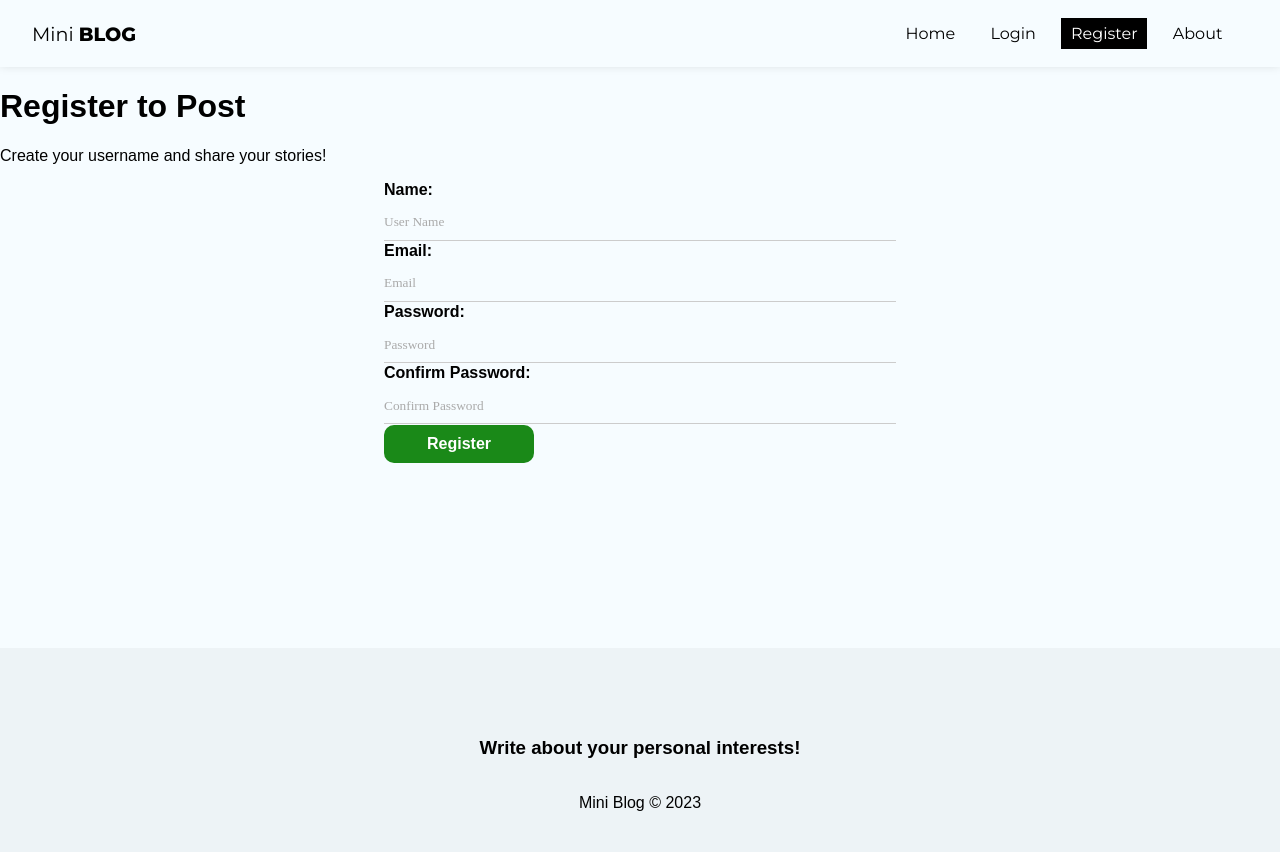
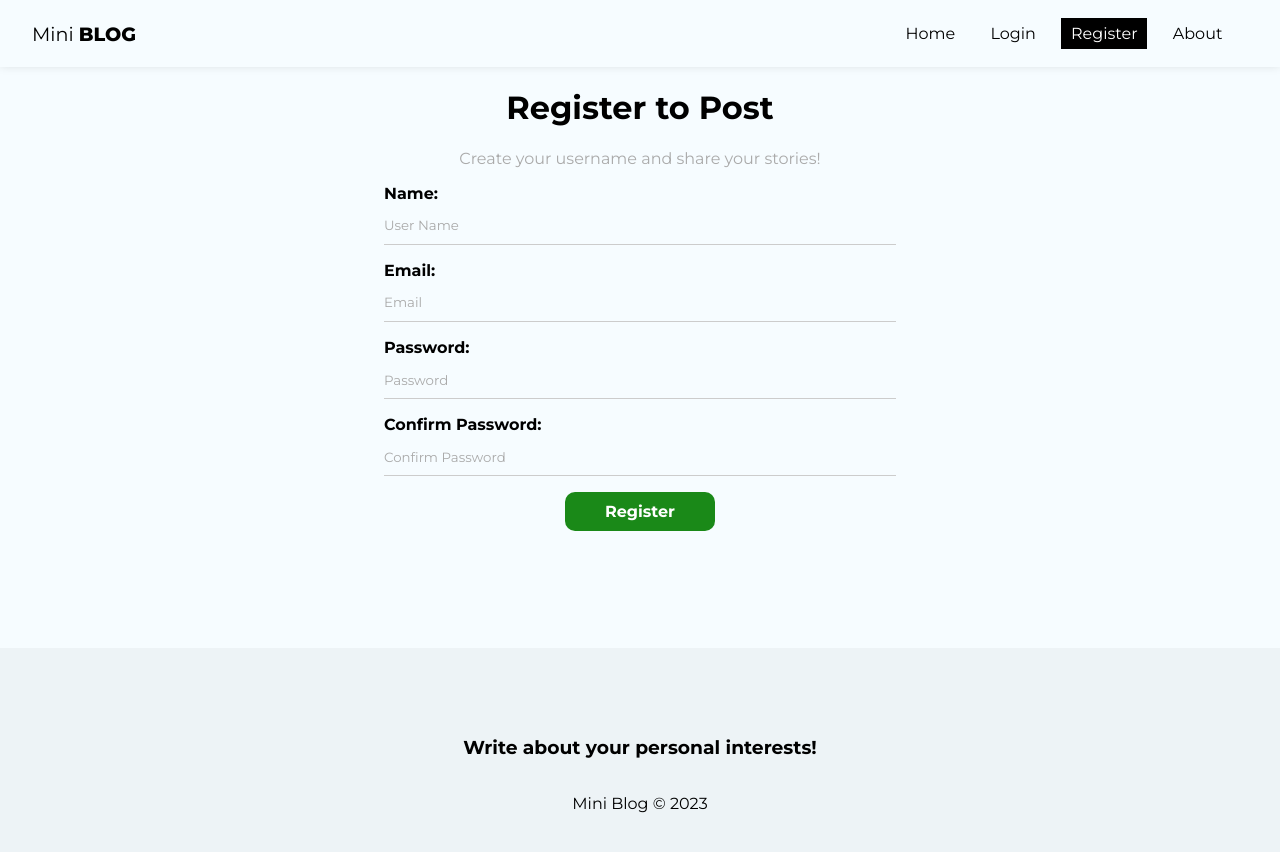
Before and after one commit to lsegouras/miniblog, a React (Create React App) app: page /register in a window 1280 px wide. Shown: the top 852 px of the page. Built offline with nearby package versions, Linux system fonts and the light colour scheme.

Commit message:
some general styles fixes, register styles and js

```diff
--- a/src/index.css
+++ b/src/index.css
@@ -1,62 +1,70 @@
-body{
+body {
   background-color: #f6fcff;
   padding: 0;
   margin: 0;
-  font-family: "Monteserrat", sans-serif;
+  font-family: "Montserrat", sans-serif;
 }
 
 input::placeholder,
-textarea::placeholder{
-  font-family: "Montserrat, sans-serif";
-  color: #aaa
+textarea::placeholder {
+  font-family: "Montserrat", sans-serif;
 }
 
 input:focus,
-textarea:focus{
-  outline:none
+textarea:focus {
+  outline: none;
 }
 
-a, nav button{
+a,
+nav button {
   text-decoration: none;
   background-color: transparent;
   border: none;
   color: #000;
-  transition: .4s;
+  transition: 0.4s;
   font-size: 1em;
   cursor: pointer;
-  font-family: "Montserrat", sans-serif;
+  font-family: "Montserrat", sans-seri;
 }
 
-a:hover, nav button:hover{
-  color: #bbb
+a:hover,
+nav button:hover {
+  color: #bbb;
 }
 
+/* form styles */
 form {
   max-width: 40%;
   margin: 0 auto;
 }
 
-label{
+label {
   display: flex;
   flex-direction: column;
-  margin-bottom: 1px;
+  margin-bottom: 1em;
 }
 
-label span{
-  margin-bottom: .3em;
+label span {
+  margin-bottom: 0.3em;
   font-weight: bold;
   text-align: left;
 }
 
-input, textarea{
+input,
+textarea {
   box-sizing: border-box;
   border: none;
   border-bottom: 1px solid #ccc;
-  padding: .8em 0;
+  padding: 0.8em 0em;
   background-color: transparent;
 }
 
-.btn{
+input::placeholder,
+textarea::placeholder {
+  color: #aaa;
+}
+
+.btn {
   background-color: #1a8918;
   color: #fff;
   text-align: center;
@@ -67,14 +75,16 @@
   border: none;
   padding: 10px 15px;
   font-size: 1em;
+  margin-top: 10px;
+  margin: auto;
 }
 
-.btn.btn-dark{
+.btn.btn-dark {
   background-color: #000;
   border-radius: 0;
 }
 
-.btn.btn-outline{
+.btn.btn-outline {
   background-color: transparent;
   border-radius: 0;
   color: #000;
@@ -82,24 +92,24 @@
   padding: 7px 30px;
 }
 
-.btn:hover{
+.btn:hover {
   background-color: #0f730c;
   color: #fff;
 }
 
-.btn.btn-outline:hover{
+.btn.btn-outline:hover {
   background-color: #000;
 }
 
-.btn.btn-danger:hover{
-  background-color: #DC3545;
+.btn.btn-danger:hover {
+  background-color: #dc3545;
 }
 
-button[disabled]{
+button[disabled] {
   background-color: #aaa;
 }
 
-.container .error{
+.container .error {
   color: #721c24;
   background-color: #f8d7da;
   border: 1px solid #f5c6cb;
--- a/src/pages/Register/Register.js
+++ b/src/pages/Register/Register.js
@@ -2,26 +2,51 @@
 import { useState, useEffect } from 'react'
 
 const Register = () => {
+  const [name, setName] = useState("")
+  const [email, setEmail] = useState("")
+  const [password, setPassword] = useState("")
+  const [confirmPassword, setConfirmPassword] = useState("")
+  const [error, setError] = useState("")
+
+  const handleSubmit = (e) => {
+    e.prevent.default()
+
+    setError("")
+
+    const user = {
+      name,
+      email,
+      password
+    }
+
+    if (password !== confirmPassword) {
+      setError("Passwords must match!")
+      return;
+    }
+
+    console.log(user);
+  }
+
   return (
-    <div>
+    <div className={styles.register}>
       <h1>Register to Post</h1>
       <p>Create your username and share your stories! </p>
-      <form>
+      <form onSubmit={handleSubmit}>
         <label>
           <span>Name: </span>
-          <input type="text" name="name" required placeholder="User Name"></input>
+          <input type="text" name="name" required placeholder="User Name" value={name} onChange={(e)=> setName(e.target.value)}></input>
         </label>
         <label>
           <span>Email: </span>
-          <input type="email" name="email" required placeholder="Email"></input>
+          <input type="email" name="email" required placeholder="Email" value={email} onChange={(e)=> setEmail(e.target.value)}></input>
         </label>
         <label>
           <span>Password: </span>
-          <input type="password" name="password" required placeholder="Password"></input>
+          <input type="password" name="password" required placeholder="Password" value={password} onChange={(e)=> setPassword(e.target.value)}></input>
         </label>
         <label>
           <span>Confirm Password: </span>
-          <input type="password" name="confirmPassword" required placeholder="Confirm Password"></input>
+          <input type="password" name="confirmPassword" required placeholder="Confirm Password" value={confirmPassword} onChange={(e)=> setConfirmPassword(e.target.value)}></input>
         </label>
         <label className="btn">Register</label>
       </form>
--- a/src/pages/Register/Register.module.css
+++ b/src/pages/Register/Register.module.css
@@ -0,0 +1,7 @@
+.register {
+  text-align: center;
+}
+
+.register p {
+  color: #aaa;
+}
```
